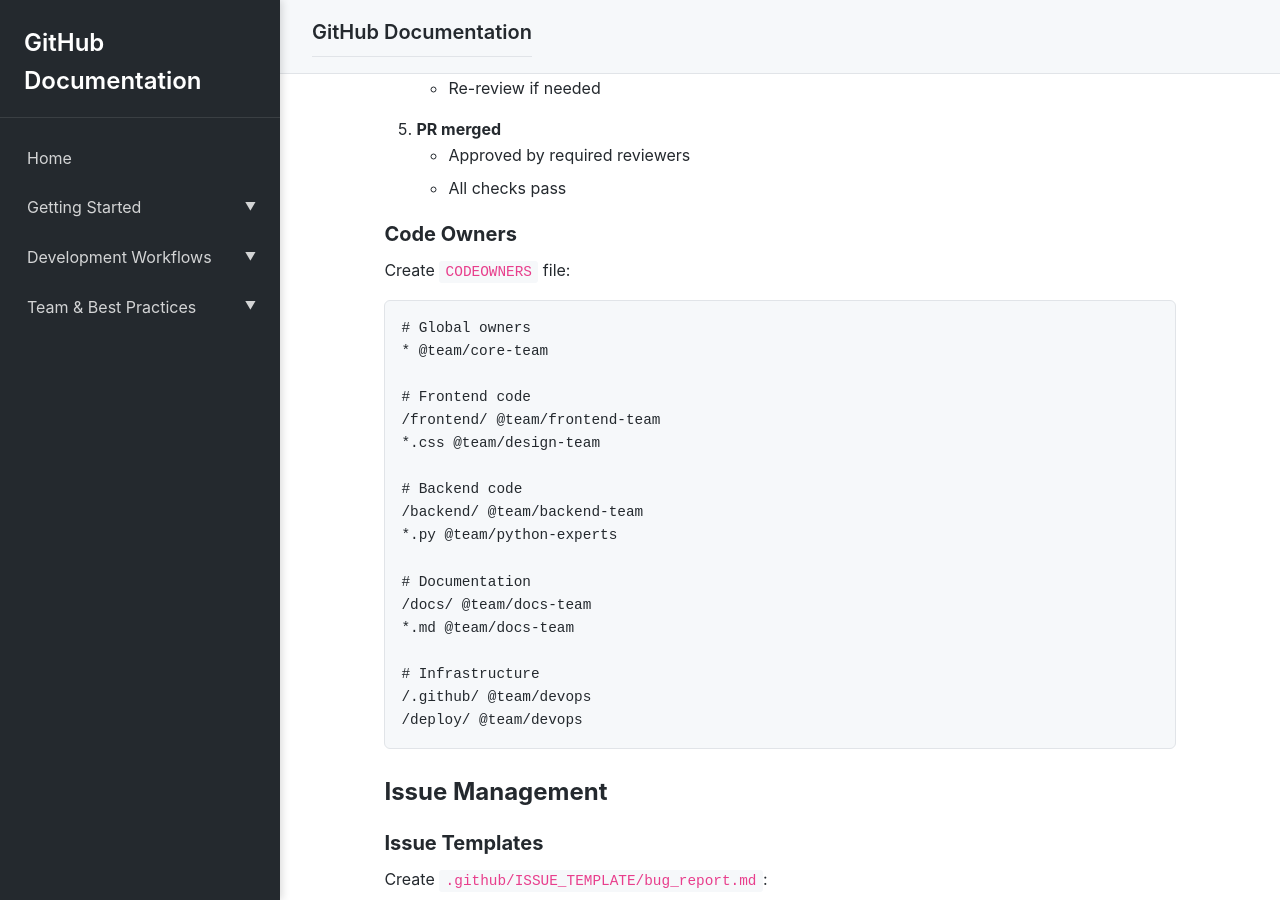
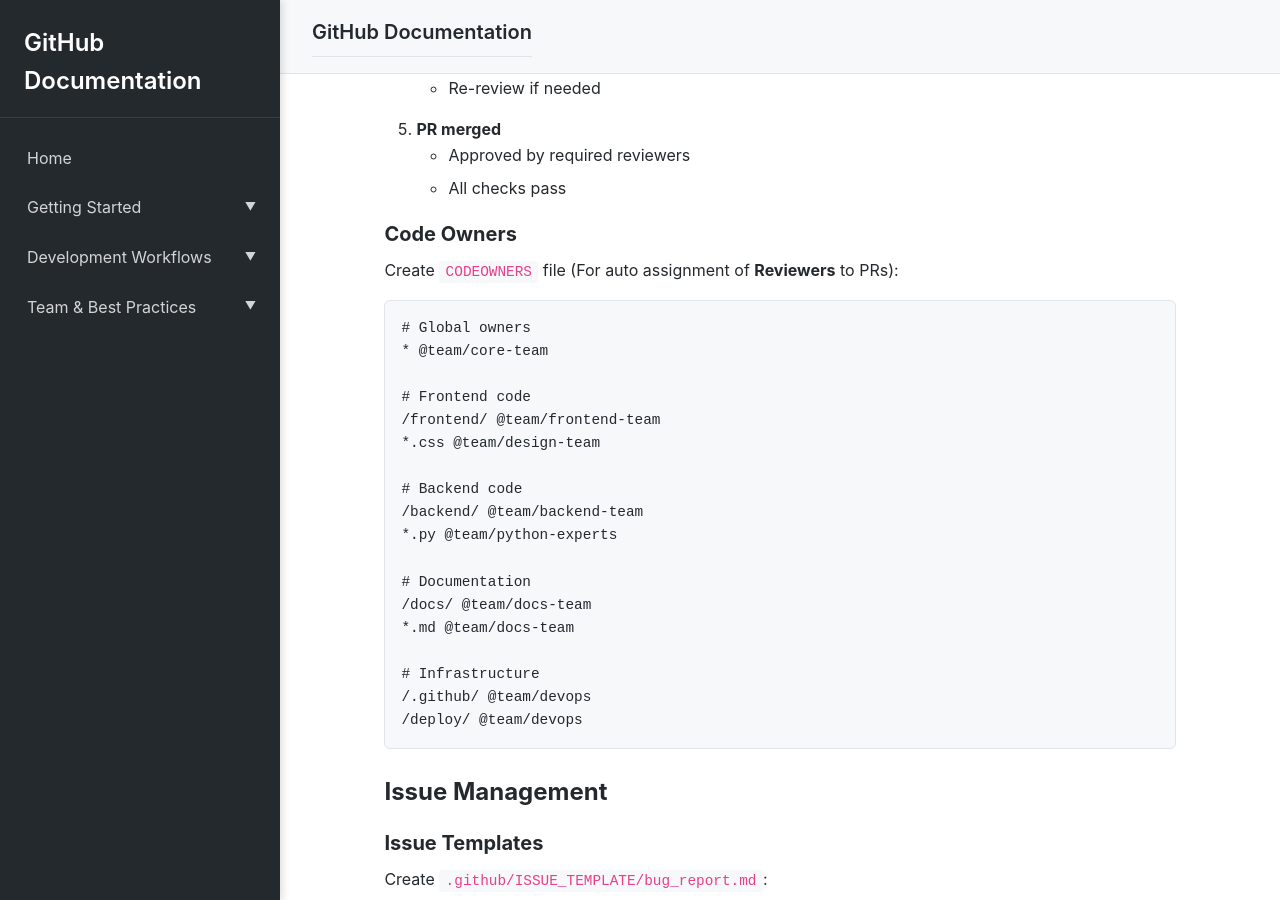
Before and after one commit to Adithyamedacan/adithyamedacan.github.io, a Jekyll site: the page built from docs/collaboration.md, in a window 1280 px wide and 900 px high, scrolled down 2586 px. Built offline with Jekyll 4.4.1, drawn with Linux system fonts in a browser that asks for light colours; some of the changed text lies outside the part shown.

Commit message:
Modified collaboration md file

````diff
--- a/docs/collaboration.md
+++ b/docs/collaboration.md
@@ -109,7 +109,7 @@ Settings → Branches → Add rule
 
 #### Code Owners
 
-Create `CODEOWNERS` file:
+Create `CODEOWNERS` file (For auto assignment of **Reviewers** to PRs):
 
 ```
 # Global owners
````
Also changed, not shown: other parts of docs/collaboration.md (+3 -0 lines).
